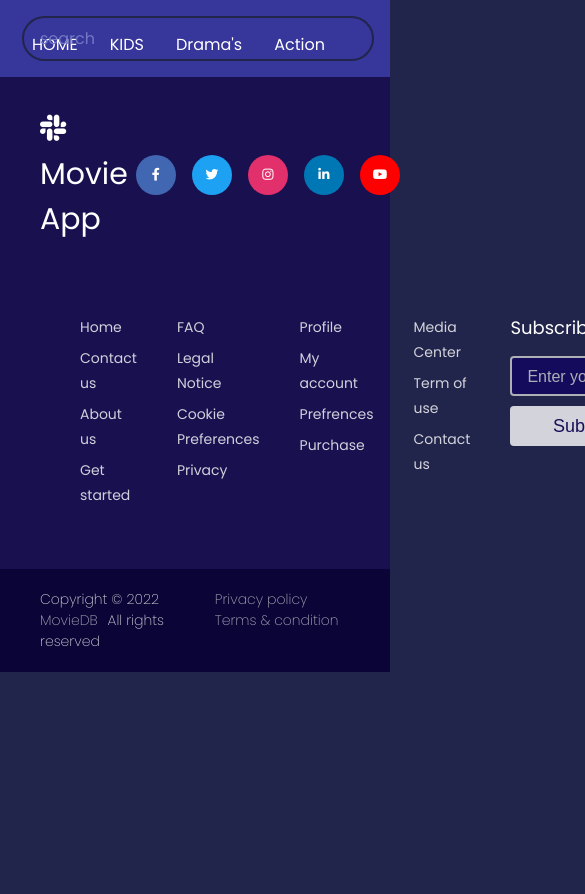
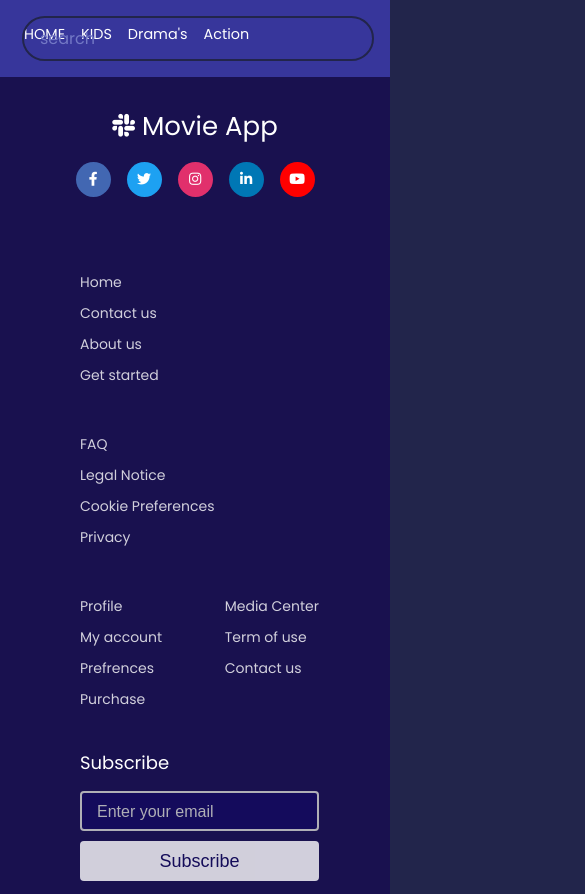
Before and after one commit to Ganesh4721/Movie_app, a plain HTML site: page index.html in a window 390 px wide. Shown: the top 894 px of the page, 585 px wide, since content can reach past the window. Before the commit the page ends 844 px from the top, so only its background shows below. Drawn offline with Linux system fonts and the light colour scheme; no server answers.

Commit message:
comment11

```diff
--- a/style.css
+++ b/style.css
@@ -15,7 +15,7 @@ body {
     margin: 0;
 }
 
-/* Hello */
+
 header {
     padding: 1rem;
     /* display: flex;
@@ -35,6 +35,24 @@ header .categories a{
   text-decoration: none;
   font-size: 1rem;
 }
+
+@media (max-width: 520px){
+  header .categories a{
+    padding: 0.5rem;
+  font-size: 0.9rem;
+
+}
+.movie {
+  width: 800px;
+  margin: 0.5rem;
+}
+.search {
+  border-radius: 20px;
+  font-size: 5rem;
+  padding: 0.25rem 0.5rem;
+}
+}
+
 .categories a:hover{
     color:black;
     font-weight: bolder;
@@ -310,3 +328,54 @@ footer{
   .bottom-details .bottom_text a{
     margin-right: 10px;
   }
+
+  @media (max-width: 900px) {
+    footer .content .link-boxes{
+      flex-wrap: wrap;
+    }
+    footer .content .link-boxes .input-box{
+      width: 40%;
+      margin-top: 10px;
+    }
+  }
+  @media (max-width: 700px){
+    footer{
+      position: relative;
+    }
+    .content .top .logo-details{
+      font-size: 26px;
+    }
+    .content .top .media-icons a{
+      height: 35px;
+      width: 35px;
+      font-size: 14px;
+      line-height: 35px;
+    }
+    /* footer .content .link-boxes .box{
+      width: calc(100% / 3 - 10px);
+    } */
+    footer .content .link-boxes .input-box{
+      width: 60%;
+    }
+    .bottom-details .bottom_text span,
+    .bottom-details .bottom_text a{
+      font-size: 12px;
+    }
+  }
+  @media (max-width: 520px){
+    footer::before{
+      top: 145px;
+    }
+    footer .content .top{
+      flex-direction: column;
+    }
+    .content .top .media-icons{
+      margin-top: 16px;
+    }
+    /* footer .content .link-boxes .box{
+      width: calc(100% / 2 - 10px);
+    } */
+    footer .content .link-boxes .input-box{
+      width: 100%;
+    }
+  }
```
Also changed, not shown: index.html (+0 -1 lines).
